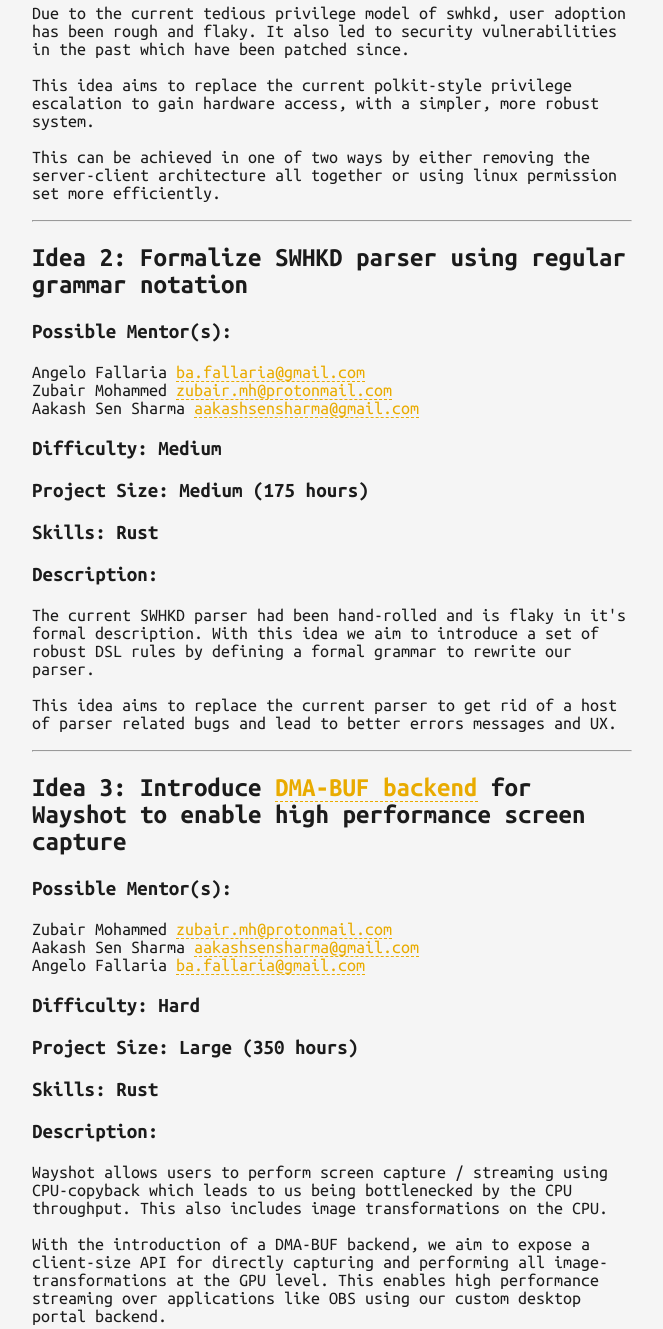
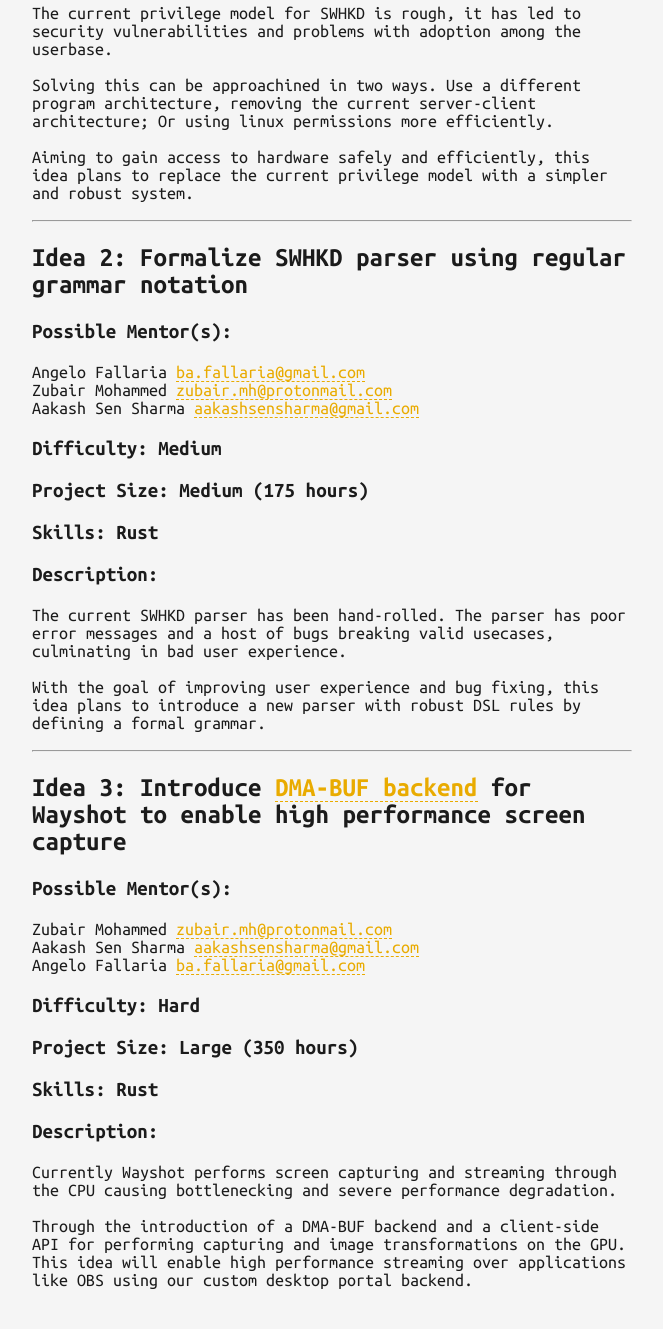
Before and after one commit to waycrate/waycrate.github.io, an Eleventy site: page outreach/gsoc/2024/idea-list.md in a window 1280 px wide. Shown: the part 482-1811 px from the top of the page, without its empty margins (373-1036 px from the left). Built offline with nearby package versions, Linux system fonts and the light colour scheme; Eleventy itself is replaced by a stand-in of ours; files that its build step writes are made by us from their sources.

Commit message:
Simplify problem statements for clarity

```diff
--- a/outreach/gsoc/2024/idea-list.md
+++ b/outreach/gsoc/2024/idea-list.md
@@ -19,11 +19,11 @@ title: Idea List
 
 ### Description:
 
-Due to the current tedious privilege model of swhkd, user adoption has been rough and flaky. It also led to security vulnerabilities in the past which have been patched since.
+The current privilege model for SWHKD is rough, it has led to security vulnerabilities and problems with adoption among the userbase.
 
-This idea aims to replace the current polkit-style privilege escalation to gain hardware access, with a simpler, more robust system.
+Solving this can be approachined in two ways. Use a different program architecture, removing the current server-client architecture; Or using linux permissions more efficiently.
 
-This can be achieved in one of two ways by either removing the server-client architecture all together or using linux permission set more efficiently.
+Aiming to gain access to hardware safely and efficiently, this idea plans to replace the current privilege model with a simpler and robust system.
 
 ---
 
@@ -41,9 +41,9 @@ This can be achieved in one of two ways by either removing the server-client arc
 
 ### Description:
 
-The current SWHKD parser had been hand-rolled and is flaky in it's formal description. With this idea we aim to introduce a set of robust DSL rules by defining a formal grammar to rewrite our parser.
+The current SWHKD parser has been hand-rolled. The parser has poor error messages and a host of bugs breaking valid usecases, culminating in bad user experience.
 
-This idea aims to replace the current parser to get rid of a host of parser related bugs and lead to better errors messages and UX.
+With the goal of improving user experience and bug fixing, this idea plans to introduce a new parser with robust DSL rules by defining a formal grammar.
 
 ---
 
@@ -61,6 +61,7 @@ This idea aims to replace the current parser to get rid of a host of parser rela
 
 ### Description:
 
-Wayshot allows users to perform screen capture / streaming using CPU-copyback which leads to us being bottlenecked by the CPU throughput. This also includes image transformations on the CPU.
+Currently Wayshot performs screen capturing and streaming through the CPU causing bottlenecking and severe performance degradation.
 
-With the introduction of a DMA-BUF backend, we aim to expose a client-size API for directly capturing and performing all image-transformations at the GPU level. This enables high performance streaming over applications like OBS using our custom desktop portal backend.
+Through the introduction of a DMA-BUF backend and a client-side API for performing capturing and image transformations on the GPU.
+This idea will enable high performance streaming over applications like OBS using our custom desktop portal backend.
```
